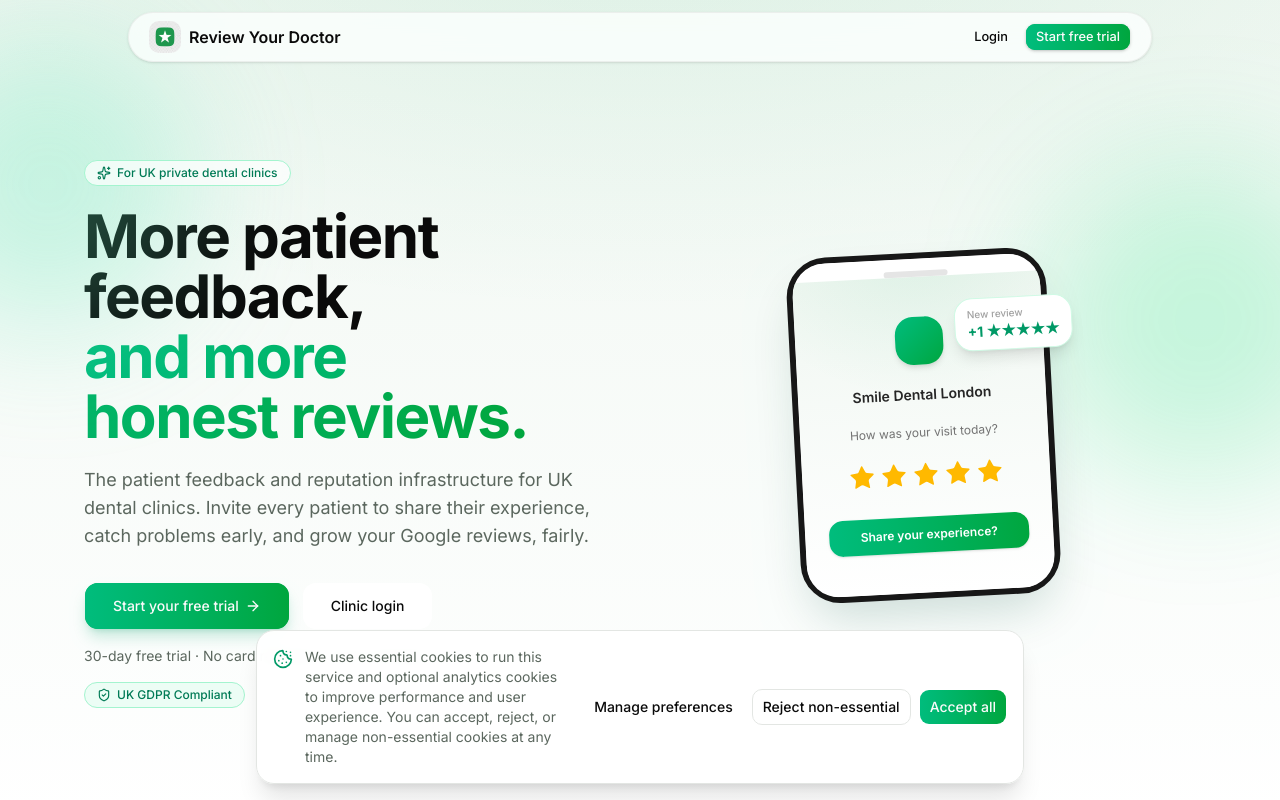
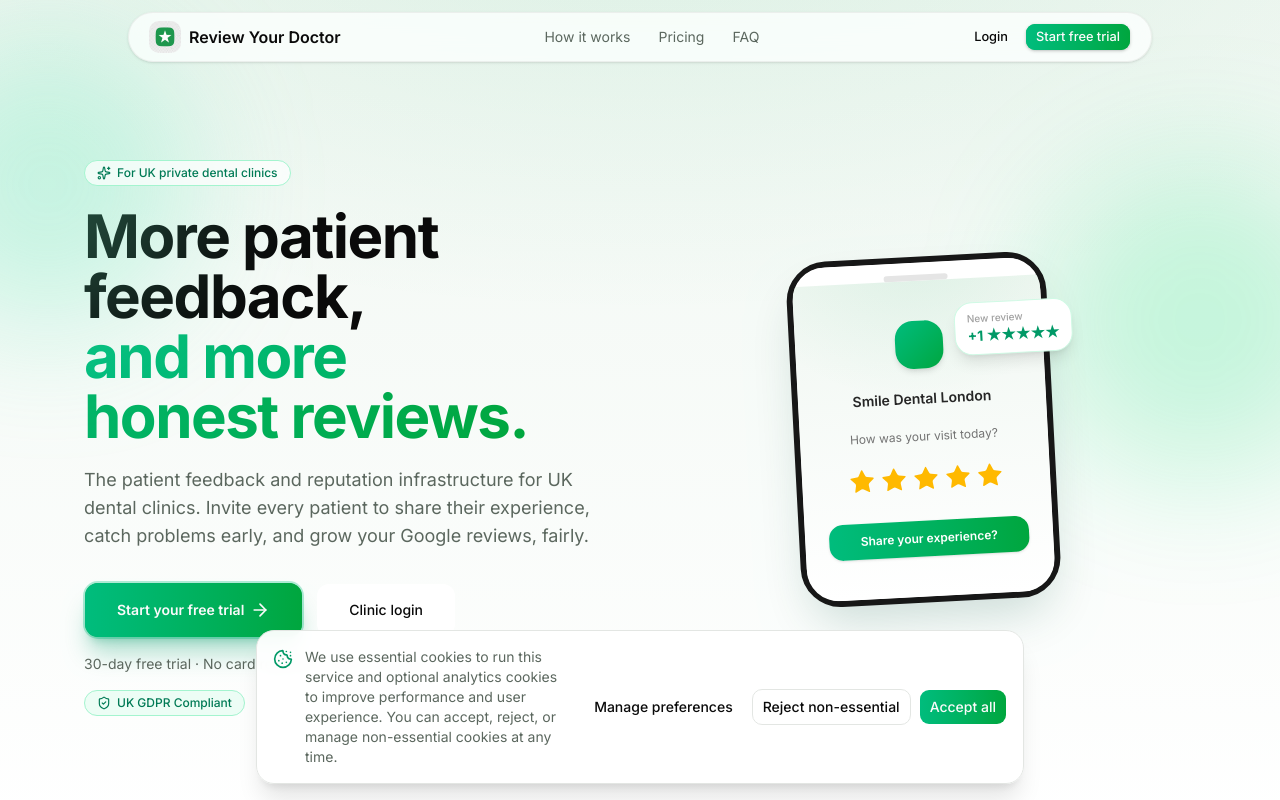
Before and after one commit to AleeDe/ReviewYourDoctor, a Next.js app: page / in a window 1280 px wide. Shown: the top 800 px of the page. Built offline with nearby package versions, Linux system fonts and the light colour scheme; no server answers.

Commit message:
Landing: nav section links, prominent hero CTA, drop MVP label
Co-Authored-By: Claude Opus 4.8 <noreply@anthropic.com>

```diff
--- a/app/page.tsx
+++ b/app/page.tsx
@@ -63,18 +63,19 @@ export default function Home() {
                   className={buttonVariants({
                     size: "lg",
                     className:
-                      "group h-12 w-full rounded-xl bg-gradient-to-r from-emerald-500 to-green-600 px-7 text-base shadow-lg shadow-emerald-600/20 hover:from-emerald-500 hover:to-green-700 sm:w-auto",
+                      "group h-14 w-full rounded-xl bg-gradient-to-r from-emerald-500 to-green-600 px-8 text-base font-semibold shadow-xl shadow-emerald-600/30 ring-1 ring-emerald-500/30 hover:from-emerald-500 hover:to-green-700 hover:shadow-emerald-600/40 sm:w-auto",
                   })}
                 >
                   Start your free trial
-                  <ArrowRight className="size-4 transition-transform group-hover:translate-x-0.5" />
+                  <ArrowRight className="size-5 transition-transform group-hover:translate-x-0.5" />
                 </Link>
                 <Link
                   href="/login"
                   className={buttonVariants({
                     variant: "outline",
                     size: "lg",
-                    className: "h-12 w-full rounded-xl px-7 text-base sm:w-auto",
+                    className:
+                      "h-14 w-full rounded-xl border-2 px-8 text-base font-medium sm:w-auto",
                   })}
                 >
                   Clinic login
@@ -113,7 +114,7 @@ export default function Home() {
       </section>
 
       {/* ===== How it works (bento) ===== */}
-      <section className="mx-auto max-w-6xl px-5 py-20 sm:py-24">
+      <section id="how" className="mx-auto max-w-6xl scroll-mt-24 px-5 py-20 sm:py-24">
         <Reveal className="mx-auto max-w-2xl text-center">
           <h2 className="text-balance text-3xl font-bold tracking-tight sm:text-4xl">
             How it works
@@ -231,7 +232,7 @@ export default function Home() {
       </section>
 
       {/* ===== Pricing ===== */}
-      <section id="pricing" className="mx-auto max-w-5xl px-5 py-20 sm:py-24">
+      <section id="pricing" className="mx-auto max-w-5xl scroll-mt-24 px-5 py-20 sm:py-24">
         <Reveal className="mx-auto max-w-md">
           <div className="rounded-3xl border bg-card p-8 text-center shadow-sm">
             <h2 className="text-3xl font-bold tracking-tight">Simple pricing</h2>
@@ -269,7 +270,7 @@ export default function Home() {
       </section>
 
       {/* ===== FAQ ===== */}
-      <section className="border-t bg-muted/40">
+      <section id="faq" className="scroll-mt-24 border-t bg-muted/40">
         <div className="mx-auto max-w-3xl px-5 py-20 sm:py-24">
           <Reveal className="text-center">
             <h2 className="text-3xl font-bold tracking-tight sm:text-4xl">
@@ -469,9 +470,6 @@ function Feature({
         </div>
         <h3 className="text-lg font-semibold">{title}</h3>
         <p className="text-sm text-muted-foreground">{body}</p>
-        <span className="mt-1 inline-flex items-center gap-1 text-sm font-medium text-emerald-600">
-          <Check className="size-4" /> Built into V1
-        </span>
       </div>
     </Reveal>
   );
--- a/components/site/nav.tsx
+++ b/components/site/nav.tsx
@@ -14,6 +14,20 @@ export function SiteNav() {
           />
           <span className="hidden sm:inline">Review Your Doctor</span>
         </Link>
+
+        {/* Section links (desktop) */}
+        <nav className="hidden items-center gap-1 md:flex">
+          <a href="#how" className="rounded-full px-3 py-1.5 text-sm text-muted-foreground transition-colors hover:text-foreground">
+            How it works
+          </a>
+          <a href="#pricing" className="rounded-full px-3 py-1.5 text-sm text-muted-foreground transition-colors hover:text-foreground">
+            Pricing
+          </a>
+          <a href="#faq" className="rounded-full px-3 py-1.5 text-sm text-muted-foreground transition-colors hover:text-foreground">
+            FAQ
+          </a>
+        </nav>
+
         <nav className="flex items-center gap-1.5">
           <Link
             href="/login"
```
